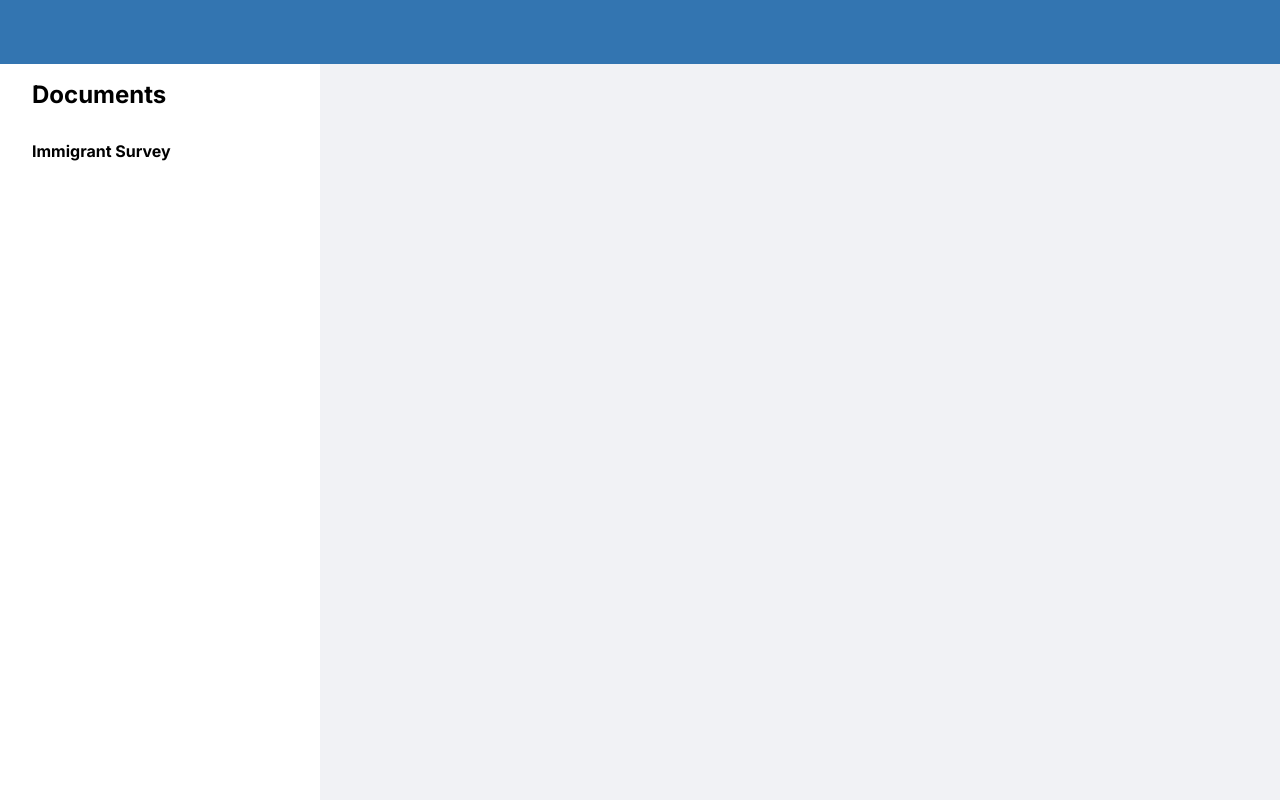
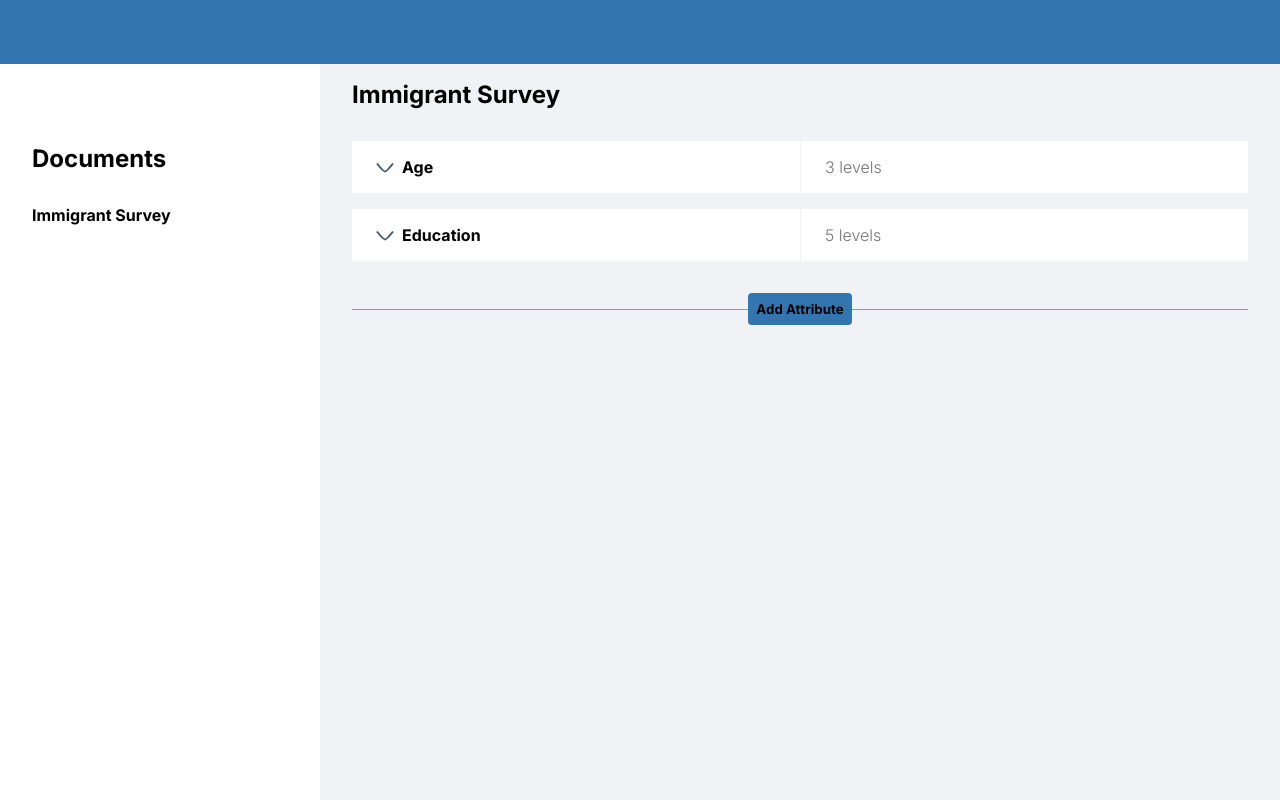
Before and after one commit to aaronrkaufman/projointdesigntool, a Next.js app in the folder conjoint/: page /profile in a window 1280 px wide. Built offline with nearby package versions, Linux system fonts and the light colour scheme.

Commit message:
feat: dsiplaying attributes and levels

```diff
--- a/conjoint/src/app/globals.css
+++ b/conjoint/src/app/globals.css
@@ -7,13 +7,15 @@
   --headerClr: #3375b1;
   --addClr: #767474;
   --activeClr: #d1eff7;
+  --lineClr: #50b1d4;
 }
 
 * {
   box-sizing: border-box;
   padding: 0;
   margin: 0;
-  font-family: 'Inter', sans-serif;
+  font-family: "Inter", sans-serif;
+  transition: all 0.5s ease-in-out
 }
 
 html,
--- a/conjoint/src/app/profile/page.tsx
+++ b/conjoint/src/app/profile/page.tsx
@@ -1,6 +1,7 @@
 import { Header } from "@/components/header";
 import styles from "./page.module.css";
 import { Sidebar } from "@/components/sidebar";
+import { Survey } from "@/components/survey/survey";
 
 const Profile = () => {
   return (
@@ -8,6 +9,7 @@ const Profile = () => {
       <Header></Header>
       <main className={styles.main}>
         <Sidebar />
+        <Survey />
       </main>
     </>
   );
--- a/conjoint/src/components/survey/add_attribute.tsx
+++ b/conjoint/src/components/survey/add_attribute.tsx
@@ -1,5 +1,8 @@
 import styles from "./survey.module.css"
 
 export const AddAttribute = () => {
-    return <div></div>
+    return <div className={styles.container}>
+        <span className={styles.line}></span>
+        <button className={styles.btn}>Add Attribute</button>
+    </div>
 }
--- /dev/null
+++ b/conjoint/src/components/survey/attribute.tsx
@@ -0,0 +1,52 @@
+import { useState } from "react";
+import styles from "./survey.module.css";
+
+export interface ILevel {
+  name: string;
+  weight?: number;
+}
+
+export interface IAttribute {
+  name: string;
+  levels: ILevel[];
+}
+
+export const Attribute = ({ attribute }: { attribute: IAttribute }) => {
+  const [show, setShow] = useState<Boolean>(false);
+  return (
+    <li className={styles.attribute}>
+      <div className={styles.attribute_left}>
+        <svg
+          onClick={() => setShow(!show)}
+          width="18"
+          height="11"
+          viewBox="0 0 18 11"
+          fill="none"
+          xmlns="http://www.w3.org/2000/svg"
+          style={{ transform: show ? "rotate(-180deg)" : "rotate(0deg)" }}
+        >
+          <path
+            d="M1 1.5C1 1.5 7.31579 9.5 9 9.5C10.6842 9.5 17 1.5 17 1.5"
+            stroke="#415A77"
+            strokeWidth="2"
+          />
+        </svg>
+        <p>{attribute.name}</p>
+      </div>
+      <div className={styles.attribute_right}>
+        {show ? (
+          <ul className={`${styles.levels} ${show ? styles.open : ""}`}>
+            {attribute.levels.map((level) => (
+              <li>
+                <span className={styles.circle}></span>
+                {level.name}
+              </li>
+            ))}
+          </ul>
+        ) : (
+          <p>{attribute.levels.length} levels</p>
+        )}
+      </div>
+    </li>
+  );
+};
--- a/conjoint/src/components/survey/survey.module.css
+++ b/conjoint/src/components/survey/survey.module.css
@@ -1,4 +1,95 @@
 .survey {
-    margin-left: 20rem;
-    margin-top: 4rem;
+  margin-left: 20rem;
+  margin-top: 4rem;
+  padding-left: 2rem;
+  padding-top: 1rem;
+  padding-right: 2rem;
+  display: flex;
+  flex-direction: column;
+  gap: 2rem;
 }
+
+.line {
+  position: absolute;
+  height: 1px;
+  width: 100%;
+  background-color: var(--lineClr);
+  top: 50%;
+}
+
+.container {
+  width: 100%;
+  position: relative;
+  display: flex;
+  justify-content: center;
+}
+
+.btn {
+  z-index: 1;
+  background-color: var(--headerClr);
+  border: none;
+  border-radius: 0.25rem;
+  padding: 0.5rem;
+  font-weight: bold;
+}
+
+.attributes {
+  display: flex;
+  flex-direction: column;
+  gap: 1rem;
+}
+
+.attribute {
+  background-color: var(--whiteClr);
+  display: flex;
+  font-weight: bold;
+}
+
+.attribute_left {
+  display: flex;
+  gap: 0.5rem;
+  align-items: center;
+  width: 50%;
+
+  padding: 1rem 1.5rem;
+  height: fit-content;
+
+}
+
+.attribute_right {
+  display: flex;
+  align-items: center;
+  padding: 1rem 1.5rem;
+  border-left: 1px solid var(--bgClr);
+}
+
+.attribute_right p {
+  color: var(--addClr);
+  font-weight: 300;
+}
+
+.levels {
+  display: flex;
+  flex-direction: column;
+  gap: 1rem;
+  transition: max-height 0.5s ease-in-out, opacity 0.5s ease-in-out;
+  overflow: hidden;
+  max-height: 0; /* initially closed */
+  opacity: 0;
+}
+
+.levels.open {
+  max-height: 500px; /* adjust as needed */
+  opacity: 1;
+}
+
+.levels li {
+  font-weight: 300;
+}
+
+.circle {
+  height: 1.25rem;
+  width: 1.25rem;
+  border-radius: 50%;
+  border: 1px solid black;
+}
--- a/conjoint/src/components/survey/survey.tsx
+++ b/conjoint/src/components/survey/survey.tsx
@@ -1,5 +1,36 @@
-import styles from "survey.module.css";
+"use client";
+import styles from "./survey.module.css";
+import { AddAttribute } from "./add_attribute";
+import { useState } from "react";
+import { Attribute, IAttribute } from "./attribute";
 
 export const Survey = () => {
-  return <section className={styles.survey}></section>;
+  const [attributes, setAttributes] = useState<IAttribute[]>([
+    {
+      name: "Age",
+      levels: [{ name: "10-20" }, { name: "20-30" }, { name: "30-40" }],
+    },
+    {
+      name: "Education",
+      levels: [
+        { name: "No Formal" },
+        { name: "4th Grade" },
+        { name: "8th Grade" },
+        { name: "High School" },
+        { name: "Two-Year College" },
+      ],
+    },
+  ]);
+
+  return (
+    <section className={styles.survey}>
+      <h2>Immigrant Survey</h2>
+      <ul className={styles.attributes}>
+        {attributes.map((attribute, index) => (
+          <Attribute key={index} attribute={attribute} />
+        ))}
+      </ul>
+      <AddAttribute />
+    </section>
+  );
 };
```
